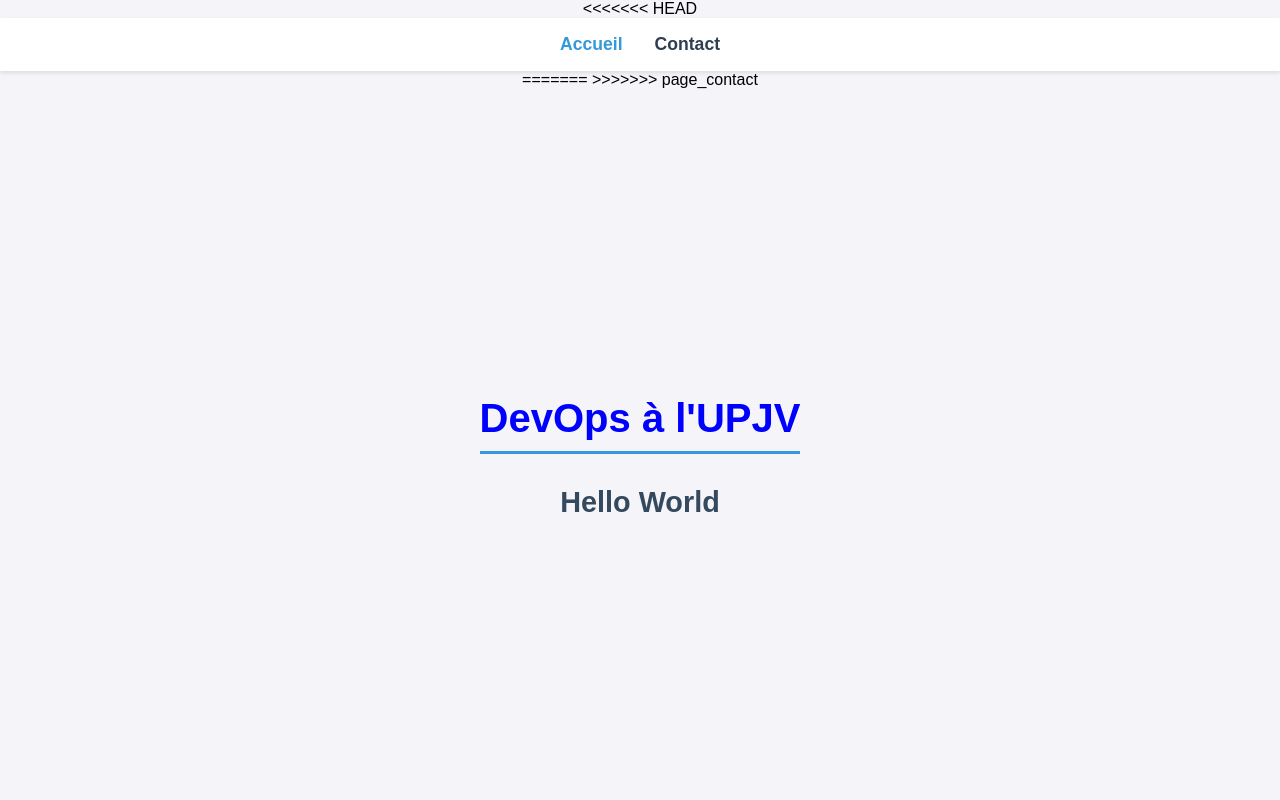
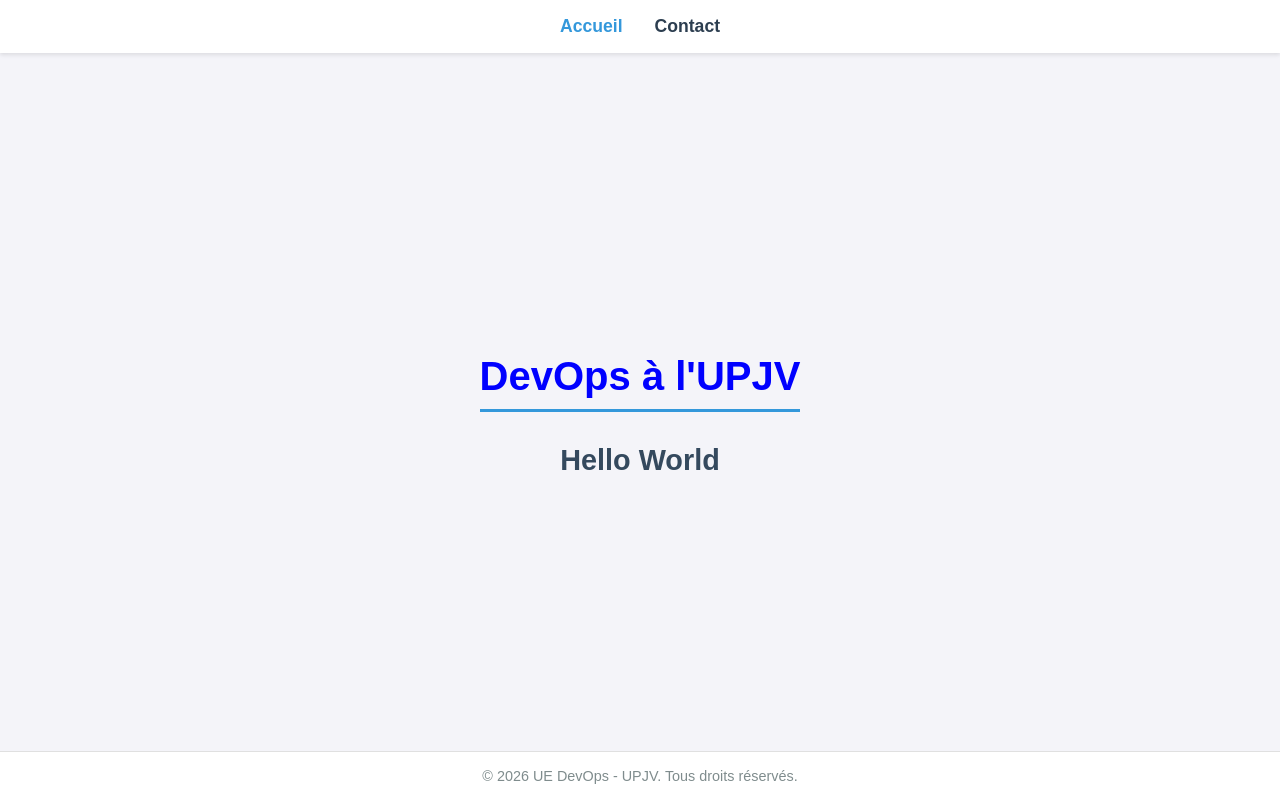
Before and after one commit to NLasorne/DevOps, a plain HTML site: page index.html in a window 1280 px wide. Drawn offline with Linux system fonts and the light colour scheme.

Commit message:
Feat: Copyright

```diff
--- a/index.html
+++ b/index.html
@@ -7,7 +7,6 @@
   <link rel="stylesheet" href="ligne.css">
 </head>
 <body>
-<<<<<<< HEAD
 
   <header>
     <nav class="navbar">
@@ -18,11 +17,14 @@
     </nav>
   </header>
 
-=======
->>>>>>> page_contact
   <main class="container">
     <h1>DevOps à l'UPJV</h1>
     <h2>Hello World</h2>
   </main>
+
+  <footer>
+    <p>&copy; 2026 UE DevOps - UPJV. Tous droits réservés.</p>
+  </footer>
+
 </body>
 </html>
--- a/ligne.css
+++ b/ligne.css
@@ -56,3 +56,18 @@
   font-size: 1.8rem;
   margin: 0;
 }
+
+/* Style du pied de page (Copyright) */
+footer {
+  width: 100%;
+  background-color: #ffffff;
+  text-align: center;
+  padding: 1rem 0;
+  color: #7f8c8d;
+  font-size: 0.9rem;
+  border-top: 1px solid #e0e0e0;
+}
+
+footer p {
+  margin: 0;
+}
```
